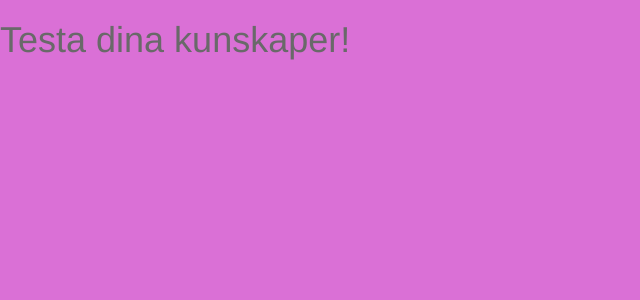
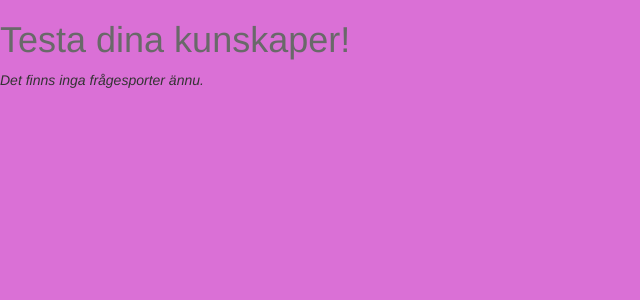
Before and after one commit to idaherbertsson/quizproject, a Django app: page / in a window 1280 px wide. Shown: the top 300 px of the page, without its empty margins (0-640 px from the left). Run offline with Django 3.2, Linux system fonts and the light colour scheme; data that the repository does not hold is empty.

Commit message:
Added if no quizzes on start page
In IF at start page I added what it should say if there are no quizzes available in db

```diff
--- a/quiz/templates/startpage.html
+++ b/quiz/templates/startpage.html
@@ -20,14 +20,12 @@
 
 		{% for quiz in quizzes %}
 			<p><a href="{% url 'quiz_page' quiz.quiz_number %}" >
+				{{ quiz.name }}
+			</a></p>
+		{% empty %}
+			<p><em>Det finns inga frågesporter ännu.</em></p>
 
-			{{ quiz.name }}
-		</a></p>
 		{% endfor %}
-
-
-
-		<br>
 
 
 
```
